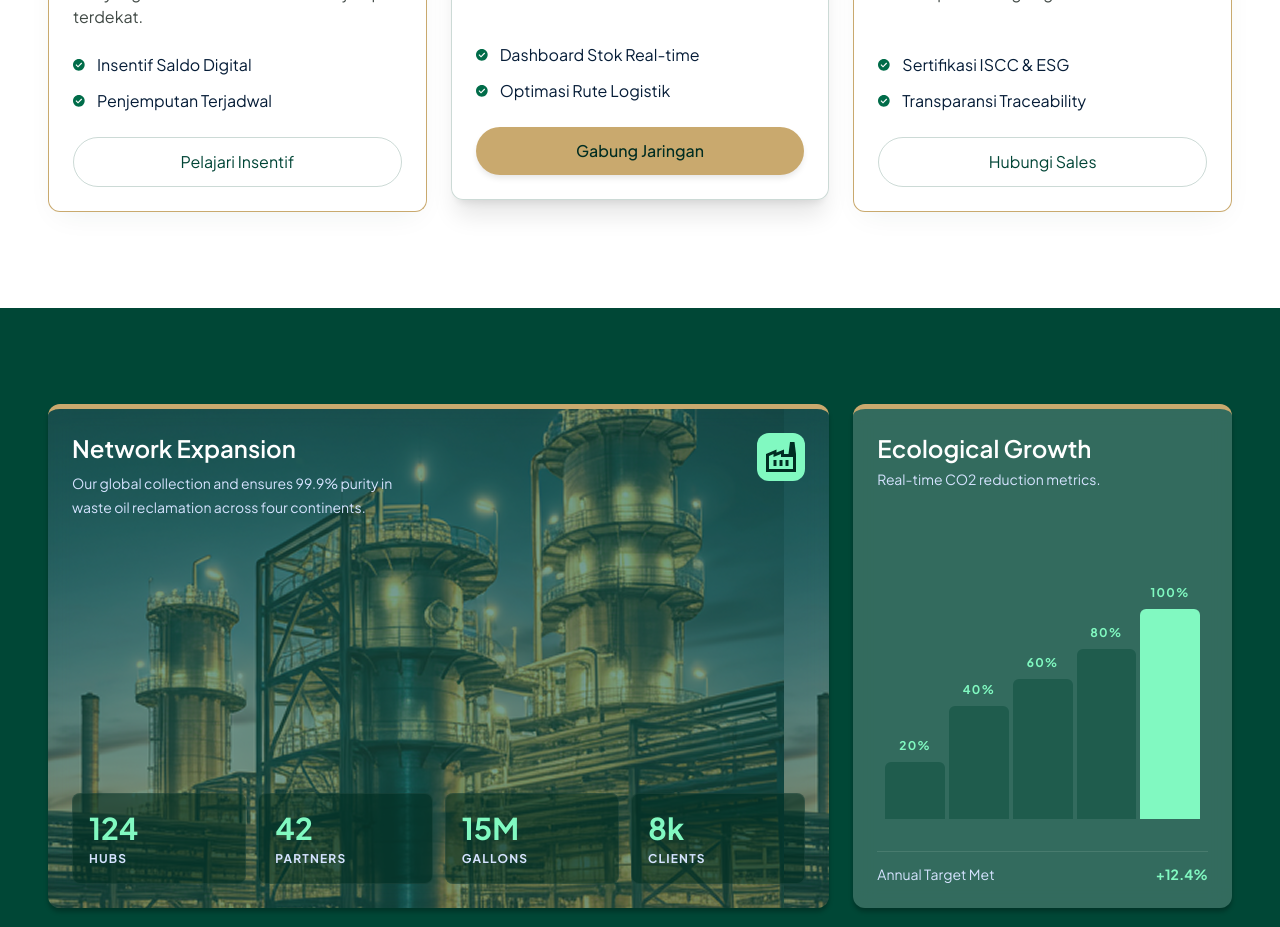
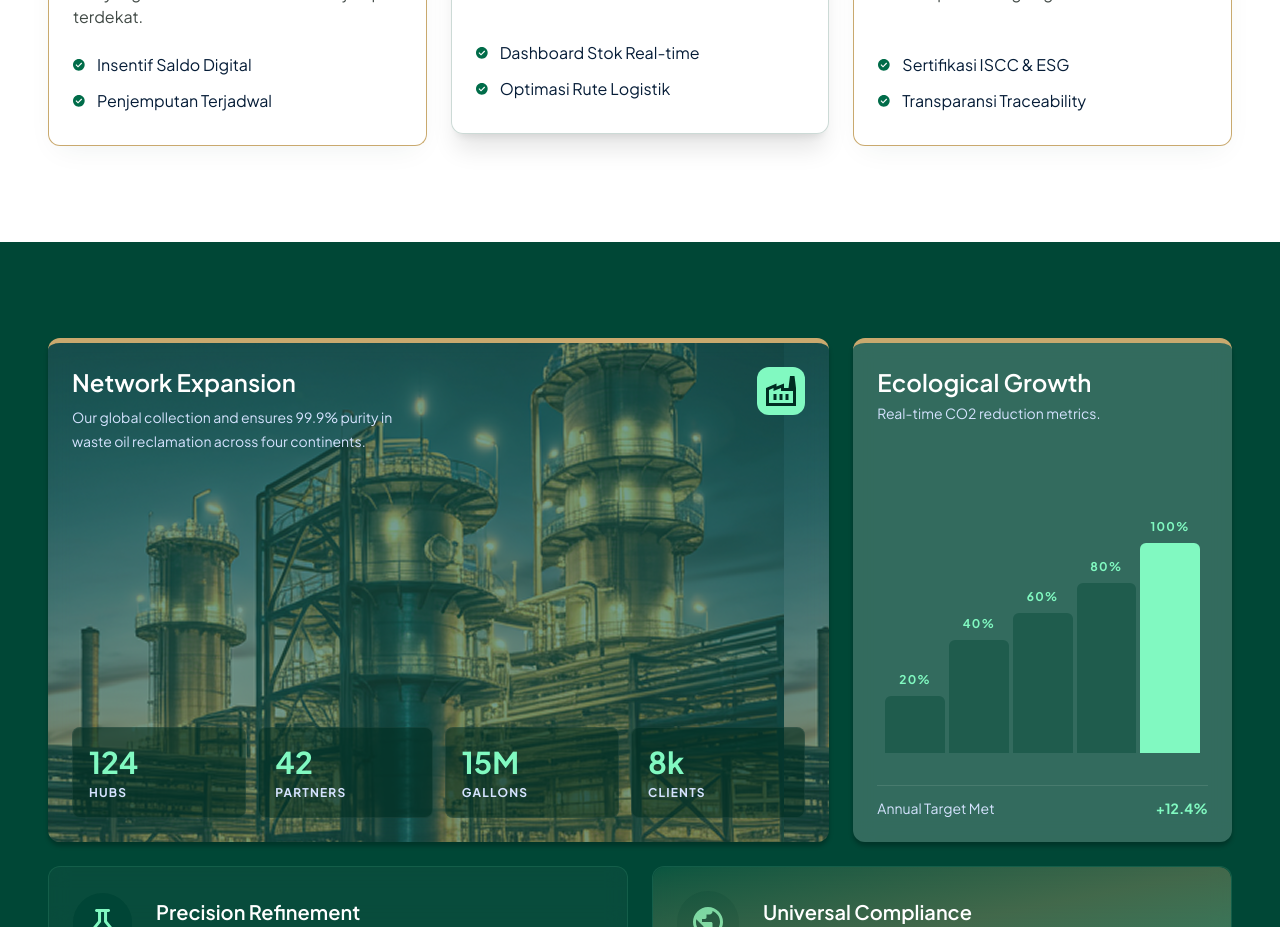
Before and after one commit to diorizqi404/henwasteoil-fe, a React (Vite) app: page / in a window 1280 px wide. Shown: the part 1240-2167 px from the top of the page. Built offline with nearby package versions, Linux system fonts and the light colour scheme; no server answers.

Commit message:
refactor: remove useless button

```diff
--- a/src/sections/landing/EkosistemSection.jsx
+++ b/src/sections/landing/EkosistemSection.jsx
@@ -83,16 +83,6 @@ function EcosystemCard({ card }) {
           </li>
         ))}
       </ul>
-
-      <button
-        className={`w-full py-3 rounded-full text-sm sm:text-base leading-6 transition-all ${
-          card.ctaStyle === 'gold'
-            ? 'bg-brand-gold text-[#002D22] font-medium shadow-[0_4px_6px_-1px_rgba(0,0,0,0.10)] hover:brightness-105'
-            : 'border border-[rgba(0,69,54,0.20)] text-brand-dark hover:bg-[rgba(0,69,54,0.05)]'
-        }`}
-      >
-        {card.cta}
-      </button>
     </div>
   )
 }
```
